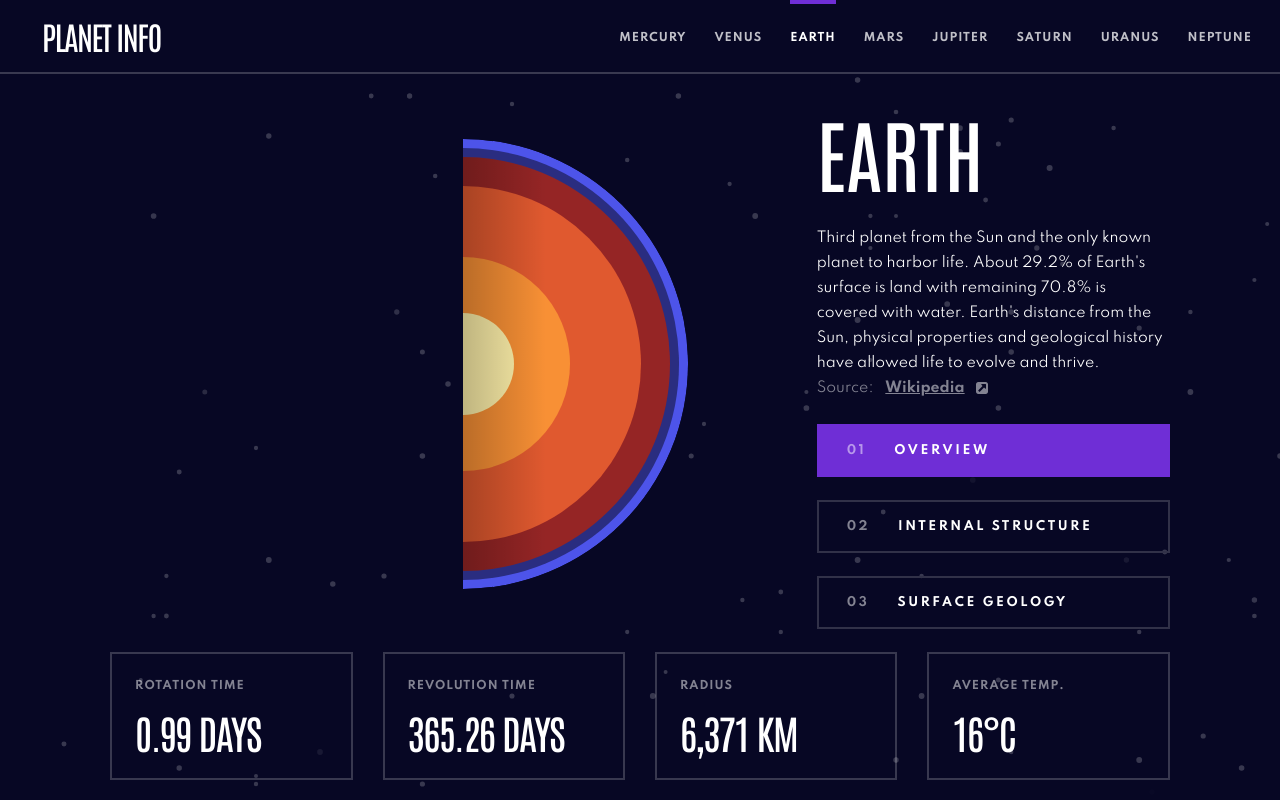
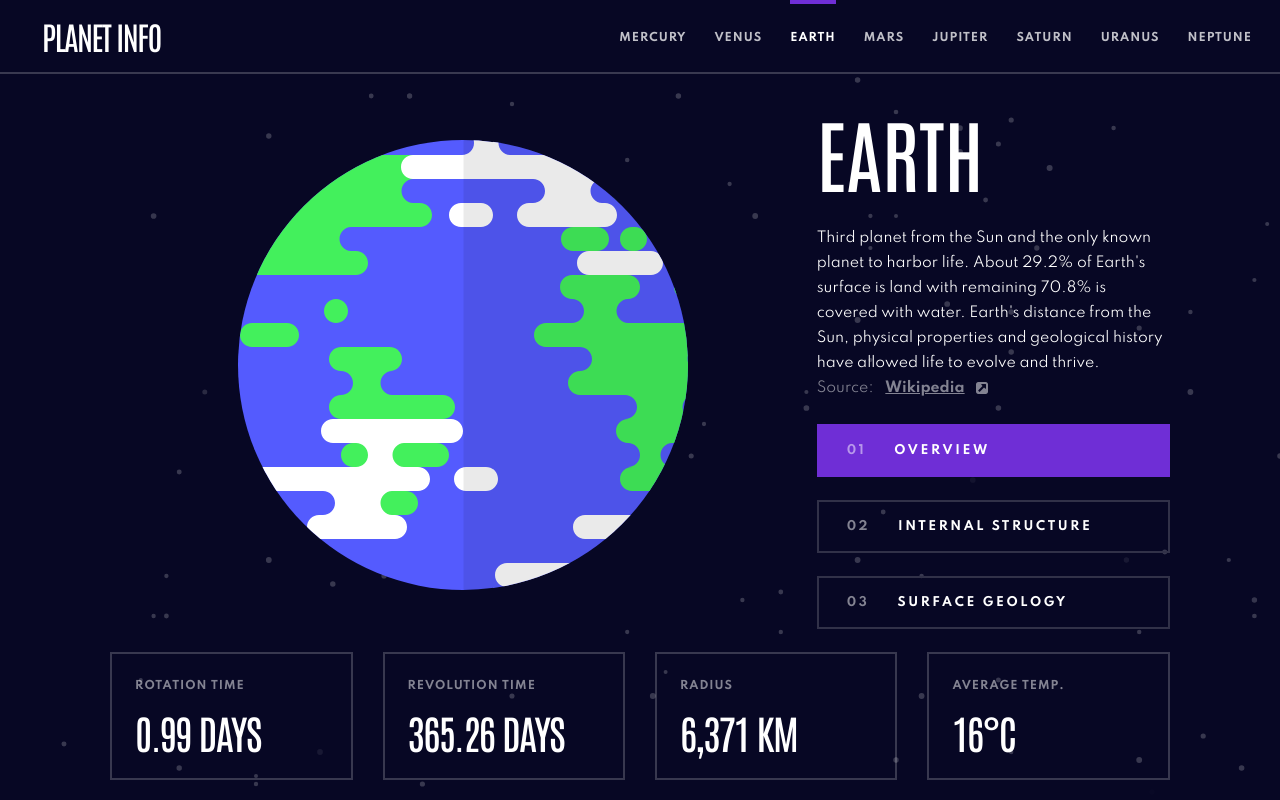
Before and after one commit to Riki9811/planets-info, a React (Vite) app: page /earth in a window 1280 px wide. Built offline with nearby package versions, Linux system fonts and the light colour scheme.

Commit message:
Better planet animations (fix for safari)

```diff
--- a/src/components/planet-info/index.tsx
+++ b/src/components/planet-info/index.tsx
@@ -1,6 +1,6 @@
 import { AnimatePresence, motion, Variants } from "framer-motion";
-import { useContext, useMemo, useState } from "react";
-import PlanetData, { PlanetDescription } from "../../types/PlanetData";
+import { useContext, useEffect, useMemo, useState } from "react";
+import PlanetData, { PlanetDescription, PlanetName } from "../../types/PlanetData";
 import PlanetSvg from "../planet-svg";
 import DataDisplay from "../data-display";
 import { ReactComponent as SourceIcon } from "../../assets/icons/source.svg";
@@ -22,23 +22,17 @@ const PLANET_ANIMATION: Variants = {
 	hidden: {
 		scale: 0.7,
 		opacity: 0,
-		translateX: "20%",
-		translateY: "5%",
-		rotate: 90,
+		translateX: "30%",
 	},
 	show: {
 		scale: 1,
 		opacity: 1,
 		translateX: 0,
-		translateY: 0,
-		rotate: 0,
 	},
 	exit: {
 		scale: 0.7,
 		opacity: 0,
-		translateX: "-20%",
-		translateY: "5%",
-		rotate: -90,
+		translateX: "-30%",
 	},
 };
 
@@ -66,22 +60,19 @@ interface PlanetInfoProps {
 	data: PlanetData;
 }
 
-const DEFAULT_COUNT_UP = {
-	decimals: 2,
-};
-
 export default function PlanetInfo({ data }: PlanetInfoProps) {
 	// Planet name (title)
-	const name = data.name.toLowerCase();
+	const name = data.name.toLowerCase() as PlanetName;
 	// What info to show
 	const [showing, setShowing] = useState<"overview" | "structure" | "geology">("overview");
 	const description = useMemo<PlanetDescription>(() => data[showing], [data, showing]);
 	// Planet stats
 	const { formatters } = useContext(AppContext)!;
-	const { invert: invertRotation, value: rotation } = useCountUp({ end: data.rotation, ...DEFAULT_COUNT_UP });
-	const { invert: invertRevolution, value: revolution } = useCountUp({ end: data.revolution, ...DEFAULT_COUNT_UP });
-	const { invert: invertRadius, value: radius } = useCountUp({ end: data.radius, ...DEFAULT_COUNT_UP });
-	const { invert: invertTemp, value: temperature } = useCountUp({ end: data.temperature, ...DEFAULT_COUNT_UP });
+	const [countUpDuration, setCountUpDuration] = useState<number>(0.8);
+	const { update: updateRotation, value: rotation } = useCountUp({ end: data.rotation, decimals: 2, duration: countUpDuration });
+	const { update: updateRevolution, value: revolution } = useCountUp({ end: data.revolution, decimals: 2, duration: countUpDuration });
+	const { update: updateRadius, value: radius } = useCountUp({ end: data.radius, decimals: 2, duration: countUpDuration });
+	const { update: updateTemp, value: temperature } = useCountUp({ end: data.temperature, decimals: 2, duration: countUpDuration });
 
 	const showOverview = () => setShowing("overview");
 	const showStructure = () => setShowing("structure");
@@ -89,10 +80,11 @@ export default function PlanetInfo({ data }: PlanetInfoProps) {
 
 	function onAnimationStart(animName: string) {
 		if (animName === "exit") {
-			invertRotation();
-			invertRevolution();
-			invertRadius();
-			invertTemp();
+            setCountUpDuration(0.4);
+            updateRotation(0, true);
+			updateRevolution(0, true);
+			updateRadius(0, true);
+			updateTemp(0, true);
 		}
 	}
 
@@ -103,12 +95,7 @@ export default function PlanetInfo({ data }: PlanetInfoProps) {
 				<motion.div {...motionProps(PLANET_ANIMATION, false)}>
 					<PlanetSvg name={name} internal={showing === "structure"} />
 					<AnimatePresence>
-						{showing === "geology" && (
-							<motion.div
-								{...motionProps(GEOLOGY_BUBBLE_ANIMATION)}
-								className={`${styles.geology} ${styles[name]}`}
-							/>
-						)}
+						{showing === "geology" && <motion.div {...motionProps(GEOLOGY_BUBBLE_ANIMATION)} className={`${styles.geology} ${styles[name]}`} />}
 					</AnimatePresence>
 				</motion.div>
 			</div>
@@ -117,11 +104,7 @@ export default function PlanetInfo({ data }: PlanetInfoProps) {
 
 	function renderTitle() {
 		return (
-			<motion.h1
-				{...motionProps(TITLE_ANIMATION, false)}
-				className={styles.title}
-				onAnimationStart={onAnimationStart}
-			>
+			<motion.h1 {...motionProps(TITLE_ANIMATION, false)} className={styles.title} onAnimationStart={onAnimationStart}>
 				{name}
 			</motion.h1>
 		);
--- a/src/components/planet-svg/index.tsx
+++ b/src/components/planet-svg/index.tsx
@@ -1,36 +1,12 @@
-import React, { useMemo } from "react";
-import { ReactComponent as MercuryInternalSvg } from "../../assets/planets-internal/mercury.svg";
-import { ReactComponent as VenusInternalSvg } from "../../assets/planets-internal/venus.svg";
-import { ReactComponent as EarthInternalSvg } from "../../assets/planets-internal/earth.svg";
-import { ReactComponent as MarsInternalSvg } from "../../assets/planets-internal/mars.svg";
-import { ReactComponent as JupiterInternalSvg } from "../../assets/planets-internal/jupiter.svg";
-import { ReactComponent as SaturnInternalSvg } from "../../assets/planets-internal/saturn.svg";
-import { ReactComponent as UranusInternalSvg } from "../../assets/planets-internal/uranus.svg";
-import { ReactComponent as NeptuneInternalSvg } from "../../assets/planets-internal/neptune.svg";
+import styles from "./styles.module.scss";
 
-const SVG_MAPPING: { [name: string]: React.FunctionComponent<React.SVGProps<SVGSVGElement>> } = {
-	mercuryInternal: MercuryInternalSvg,
-	venusInternal: VenusInternalSvg,
-	earthInternal: EarthInternalSvg,
-	marsInternal: MarsInternalSvg,
-	jupiterInternal: JupiterInternalSvg,
-	saturnInternal: SaturnInternalSvg,
-	uranusInternal: UranusInternalSvg,
-	neptuneInternal: NeptuneInternalSvg,
-};
-
-interface IconProps extends React.SVGProps<SVGSVGElement> {
+interface IconProps {
 	name: string;
 	internal: boolean;
 }
 
-export default function PlanetSvg({ name, internal, ...svgProps }: IconProps) {
-	const planetSvgName = name + "Internal";
-	const className = useMemo(() => {
-		var baseClass = svgProps.className ?? "";
-		var extension = internal ? " showCore" : "";
-		return baseClass + extension;
-	}, [internal]);
+export default function PlanetSvg({ name, internal }: IconProps) {
+	const className = `${styles.planet} ${internal ? styles.internal : ""} ${styles[name]}`;
 
-	return <>{React.createElement(SVG_MAPPING[planetSvgName], { ...svgProps, className })}</>;
+	return <div className={className}>{name === "saturn" && <div className={styles.rings} />}</div>;
 }
--- /dev/null
+++ b/src/components/planet-svg/styles.module.scss
@@ -0,0 +1,84 @@
+.planet {
+	position: relative;
+	width: var(--size);
+	height: var(--size);
+	background-image: var(--image);
+
+	&::before,
+	&::after {
+		position: absolute;
+		content: "";
+		inset: 0;
+		background-image: var(--image-internal);
+		rotate: y 90deg;
+		transition: rotate 500ms ease-in-out;
+	}
+
+	&::after {
+		translate: 1px 0;
+	}
+
+	&.internal {
+		&::before {
+			rotate: y 0deg;
+		}
+
+		&::after {
+			rotate: y 110deg;
+		}
+	}
+}
+
+.mercury {
+	--size: 290px;
+	--image: url(../../assets/planets/mercury.svg);
+	--image-internal: url(../../assets/planets-internal/mercury.svg);
+}
+
+.venus {
+	--size: 400px;
+	--image: url(../../assets/planets/venus.svg);
+	--image-internal: url(../../assets/planets-internal/venus.svg);
+}
+
+.earth {
+	--size: 450px;
+	--image: url(../../assets/planets/earth.svg);
+	--image-internal: url(../../assets/planets-internal/earth.svg);
+}
+
+.mars {
+	--size: 336px;
+	--image: url(../../assets/planets/mars.svg);
+	--image-internal: url(../../assets/planets-internal/mars.svg);
+}
+
+.jupiter {
+	--size: 582px;
+	--image: url(../../assets/planets/jupiter.svg);
+	--image-internal: url(../../assets/planets-internal/jupiter.svg);
+}
+
+.saturn {
+	--size: 666px;
+	--image: url(../../assets/planets/saturn.svg);
+	--image-internal: url(../../assets/planets-internal/saturn.svg);
+
+	.rings {
+		position: absolute;
+		inset: 0;
+		background-image: url(../../assets/planets/saturn-rings.svg);
+	}
+}
+
+.uranus {
+	--size: 458px;
+	--image: url(../../assets/planets/uranus.svg);
+	--image-internal: url(../../assets/planets-internal/uranus.svg);
+}
+
+.neptune {
+	--size: 450px;
+	--image: url(../../assets/planets/neptune.svg);
+	--image-internal: url(../../assets/planets-internal/neptune.svg);
+}
--- a/src/hooks/useCountUp.tsx
+++ b/src/hooks/useCountUp.tsx
@@ -46,13 +46,13 @@ export default function useCountUp(props: CountUpProps): CountUpApi {
 		// Check if we should stop counting (by checking if ref.current has gone past the end)
 		const stopCounting = (countingDown && ref.current < rangeEnd) || (!countingDown && ref.current > rangeEnd);
 		if (stopCounting) {
-            // Set value equals to rangeEnd
-            setValue(rangeEnd);
+			// Set value equals to rangeEnd
+			setValue(rangeEnd);
 			// Stop running
 			setIsRunning(false);
 			// Call 'onEnd' callback
 			props.onEnd?.({ invert, pauseResume, reset, start, update });
-            return;
+			return;
 		}
 
 		// Calculate new value
@@ -90,8 +90,7 @@ export default function useCountUp(props: CountUpProps): CountUpApi {
 	}
 
 	function pauseResume() {
-		if (isRunning) setIsRunning(false);
-		else setIsRunning(true);
+		setIsRunning(prev => !prev);
 		props.onPauseResume?.({ invert, reset, start, update });
 	}
 
@@ -105,12 +104,14 @@ export default function useCountUp(props: CountUpProps): CountUpApi {
 		const oldStart = rangeStart;
 		setRangeStart(rangeEnd);
 		setRangeEnd(oldStart);
-        setIsRunning(true);
+		setIsRunning(true);
 		props.onInvert?.({ pauseResume, reset, start, update });
 	}
 
-	function update(newEnd: number) {
+    function update(newEnd: number, startOnUpdate: boolean = false) {
+        setRangeStart(value);
 		setRangeEnd(newEnd);
+		if (startOnUpdate) setIsRunning(true);
 		props.onUpdate?.({ invert, pauseResume, reset, start });
 	}
 	//#endregion
--- a/src/index.scss
+++ b/src/index.scss
@@ -277,20 +277,3 @@ a:active {
 	color: inherit;
 	text-decoration: inherit;
 }
-
-// #region PLANET SVG ANIMATIONS
-#maskAnimation,
-#maskAnimationCenter {
-	rotate: y 0deg;
-	transition: rotate 0.5s ease-in-out;
-}
-
-#maskAnimationCenter {
-	transform-origin: center;
-}
-
-.showCore #maskAnimation,
-.showCore #maskAnimationCenter {
-	rotate: y 90deg;
-}
-// #endregion
--- a/src/types/CountUp.ts
+++ b/src/types/CountUp.ts
@@ -1,5 +1,5 @@
 type VoidFn = () => void;
-type UpdateFn = (newEnd: number) => void;
+type UpdateFn = (newEnd: number, startOnUpdate?: boolean) => void;
 
 export interface CountUpApi {
 	invert: VoidFn;
--- a/src/types/PlanetData.ts
+++ b/src/types/PlanetData.ts
@@ -1,3 +1,5 @@
+export type PlanetName = "mercury" | "venus" | "earth" | "mars" | "jupiter" | "saturn" | "uranus" | "neptune";
+
 export interface PlanetDescription {
 	content: string;
 	source: string;
```
